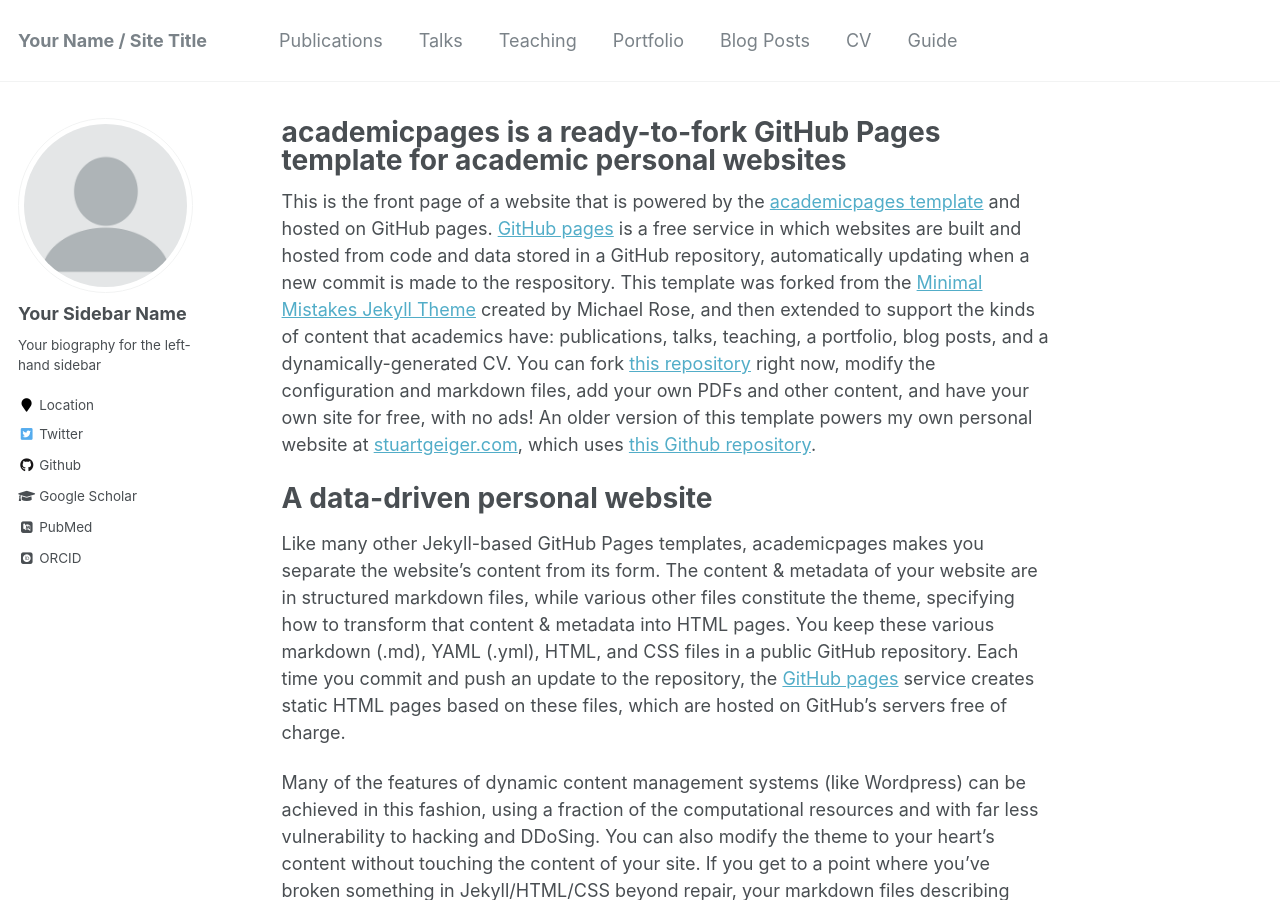
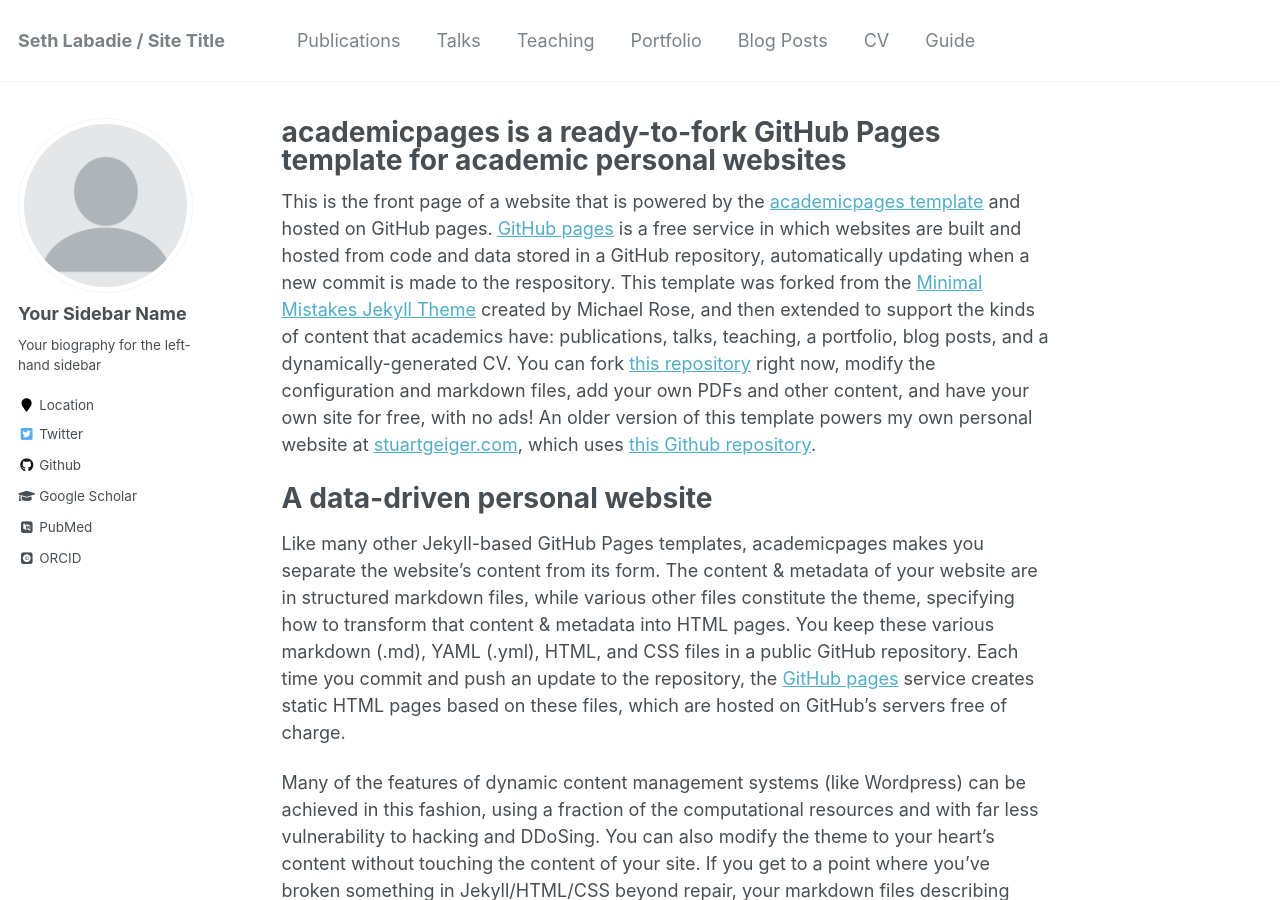
Before and after one commit to sethlabadie/sethlabadie-old.github.io, a Jekyll site: the page built from _pages/about.md, in a window 1280 px wide and 900 px high. Built offline with Jekyll 4.4.1, drawn with Linux system fonts in a browser that asks for light colours; some web fonts are replaced; some of the changed text lies outside the part shown.

Commit message:
slight modifications, added my name

```diff
--- a/_config.yml
+++ b/_config.yml
@@ -7,13 +7,13 @@
 
 # Site Settings
 locale                   : "en-US"
-title                    : "Your Name / Site Title"
+title                    : "Seth Labadie / Site Title"
 title_separator          : "-"
-name                     : &name "Your Name"
+name                     : &name "Seth Labadie"
 description              : &description "personal description"
-url                      : https://academicpages.github.io # the base hostname & protocol for your site e.g. "https://mmistakes.github.io"
+url                      : https://sethlabadie.github.io # the base hostname & protocol for your site e.g. "https://mmistakes.github.io"
 baseurl                  : "" # the subpath of your site, e.g. "/blog"
-repository               : "academicpages/academicpages.github.io"
+repository               : "sethlabadie/sethlabadie.github.io"
 teaser                   :  # filename of teaser fallback teaser image placed in /images/, .e.g. "500x300.png"
 breadcrumbs              : false # true, false (default)
 words_per_minute         : 160
```
Also changed, not shown: 1 other file.
